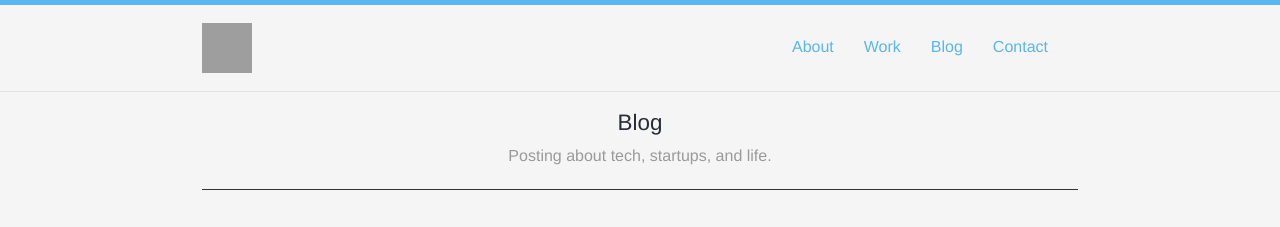
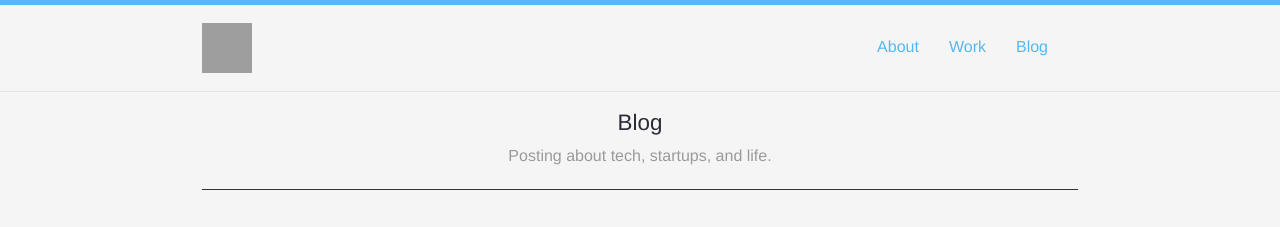
Before and after one commit to irdz/irdz.github.io, a Jekyll site: the page built from blog.html, in a window 1280 px wide. Shown: the top 227 px of the page. Built offline with Jekyll 4.4.1, drawn with Linux system fonts in a browser that asks for light colours; nearby versions of some CDN libraries; a script that is not in the unit is left out; grey boxes are pictures that could not be loaded.

Commit message:
Removing email

```diff
--- a/_includes/header.html
+++ b/_includes/header.html
@@ -70,7 +70,6 @@ Ivan Rodriguez
 					<li><a href="{{ site.urll }}/about.html">About</a></li>
 					<li><a href="{{ site.urll }}/work.html">Work</a></li>
 					<li><a href="{{ site.urll }}/blog.html">Blog</a></li>
-					<li><a href="mailto:ivan.rodriguez001@gmail.com">Contact</a></li>
 				</ul>
 			</nav>
 		</div>
```
Also changed, not shown: 2 other files.
